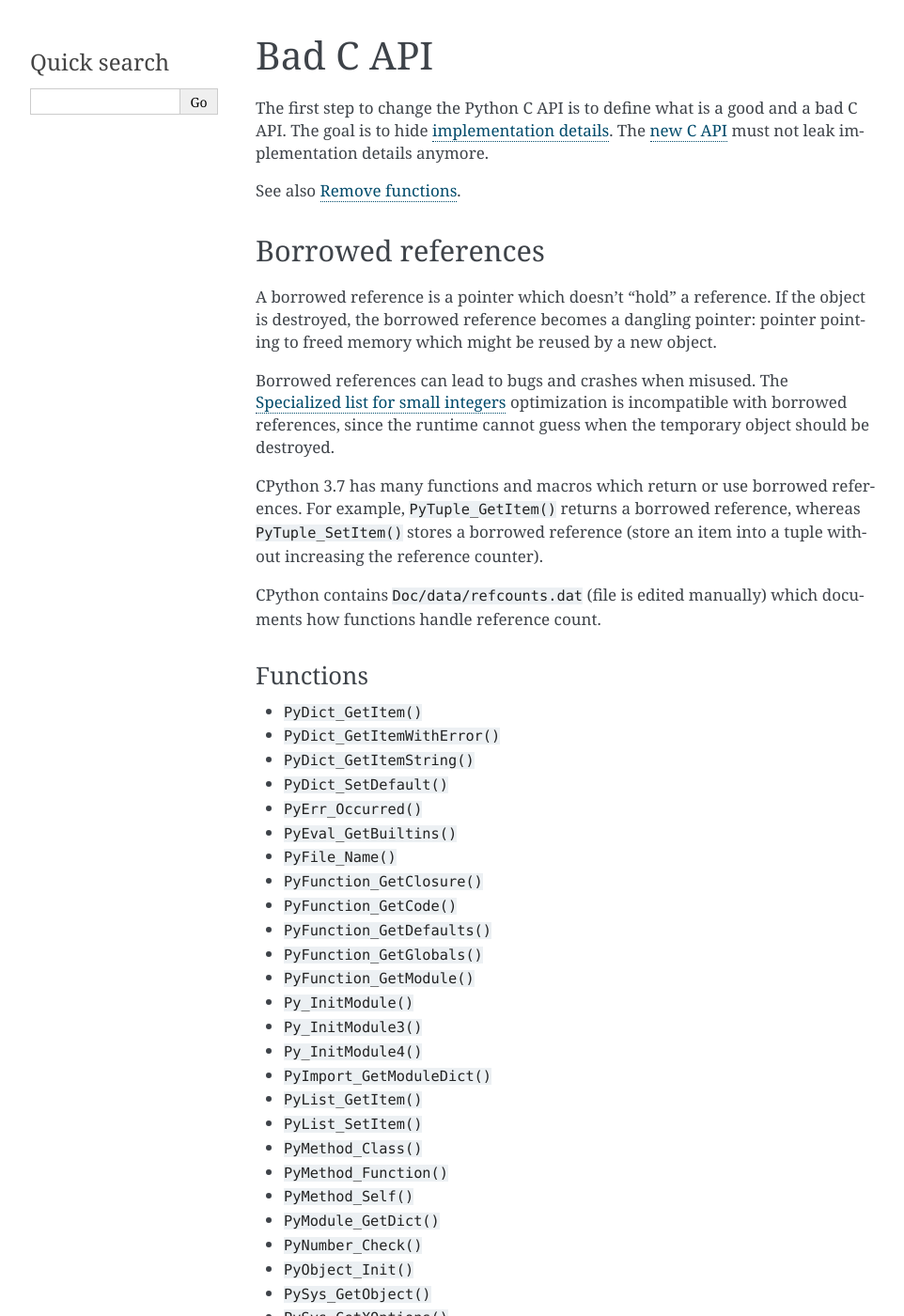
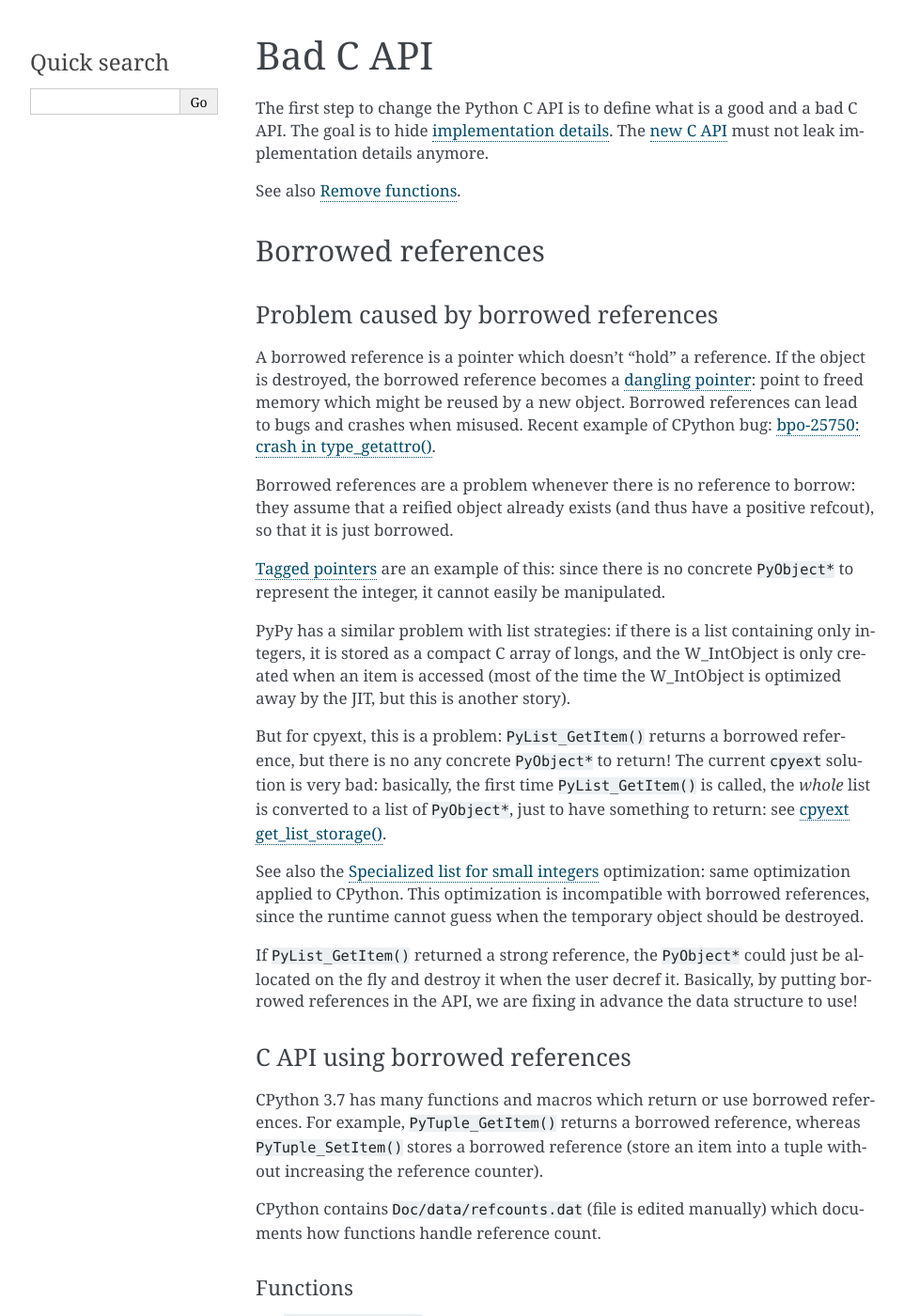
Before and after one commit to pythoncapi/pythoncapi, a Sphinx documentation site: the page built from doc/bad_api.rst, in a window 1280 px wide and 1400 px high. Shown: the whole window at 94% size, without its empty margins (148-1110 px from the left). Built offline with Sphinx 7.4.7, drawn with Linux system fonts in a browser that asks for light colours; some of the changed text lies outside the part shown.

Commit message:
borrowed ref

```diff
--- a/doc/bad_api.rst
+++ b/doc/bad_api.rst
@@ -15,14 +15,49 @@
 Borrowed references
 ===================
 
+Problem caused by borrowed references
+-------------------------------------
+
 A borrowed reference is a pointer which doesn't "hold" a reference. If the
-object is destroyed, the borrowed reference becomes a dangling pointer: pointer
-pointing to freed memory which might be reused by a new object.
+object is destroyed, the borrowed reference becomes a `dangling pointer
+<https://en.wikipedia.org/wiki/Dangling_pointer>`_: point to freed memory which
+might be reused by a new object. Borrowed references can lead to bugs and
+crashes when misused. Recent example of CPython bug: `bpo-25750: crash in
+type_getattro() <https://bugs.python.org/issue25750>`_.
 
-Borrowed references can lead to bugs and crashes when misused. The
-:ref:`Specialized list for small integers <specialized-list>` optimization is
+Borrowed references are a problem whenever there is no reference to borrow:
+they assume that a reified object already exists (and thus have a positive
+refcout), so that it is just borrowed.
+
+:ref:`Tagged pointers <tagged-pointer>` are an example of this: since there is
+no concrete ``PyObject*`` to represent the integer, it cannot easily be
+manipulated.
+
+PyPy has a similar problem with list strategies: if there is a list containing
+only integers, it is stored as a compact C array of longs, and the W_IntObject
+is only created when an item is accessed (most of the time the W_IntObject is
+optimized away by the JIT, but this is another story).
+
+But for cpyext, this is a problem: ``PyList_GetItem()`` returns a borrowed
+reference, but there is no any concrete ``PyObject*`` to return! The current
+``cpyext`` solution is very bad: basically, the first time ``PyList_GetItem()``
+is called, the *whole* list is converted to a list of ``PyObject*``, just to
+have something to return: see `cpyext get_list_storage()
+<https://bitbucket.org/pypy/pypy/src/b9bbd6c0933349cbdbfe2b884a68a16ad16c3a8a/pypy/module/cpyext/listobject.py#lines-28>`_.
+
+See also the :ref:`Specialized list for small integers <specialized-list>`
+optimization: same optimization applied to CPython. This optimization is
 incompatible with borrowed references, since the runtime cannot guess when the
 temporary object should be destroyed.
+
+
+If ``PyList_GetItem()`` returned a strong reference, the ``PyObject*`` could
+just be allocated on the fly and destroy it when the user decref it. Basically,
+by putting borrowed references in the API, we are fixing in advance the data
+structure to use!
+
+C API using borrowed references
+-------------------------------
 
 CPython 3.7 has many functions and macros which return or use borrowed
 references.  For example, ``PyTuple_GetItem()`` returns a borrowed reference,
@@ -33,7 +68,7 @@
 documents how functions handle reference count.
 
 Functions
----------
+^^^^^^^^^
 
 * ``PyDict_GetItem()``
 * ``PyDict_GetItemWithError()``
@@ -56,6 +91,7 @@
 * ``PyMethod_Class()``
 * ``PyMethod_Function()``
 * ``PyMethod_Self()``
+* ``PyModule_AddObject()``: steal a reference on success, but doesn't on error
 * ``PyModule_GetDict()``
 * ``PyNumber_Check()``
 * ``PyObject_Init()``
@@ -80,7 +116,8 @@
 * ``PyTuple_SET_ITEM()``
 * ``PyWeakref_GET_OBJECT()``
 
-Border line:
+Border line
+^^^^^^^^^^^
 
 * ``Py_SETREF()``, ``Py_XSETREF()``: the caller has to manually increment the
   reference counter of the new value
--- a/doc/optimization_ideas.rst
+++ b/doc/optimization_ideas.rst
@@ -63,6 +63,8 @@
 decrease and test in ``Py_DECREF()``) the reference count has been proposed,
 but experiment showed a slowdown of 20% on single threaded microbenchmarks.
 
+
+.. _tagged-pointer:
 
 Tagged pointers: doable
 =======================
```
